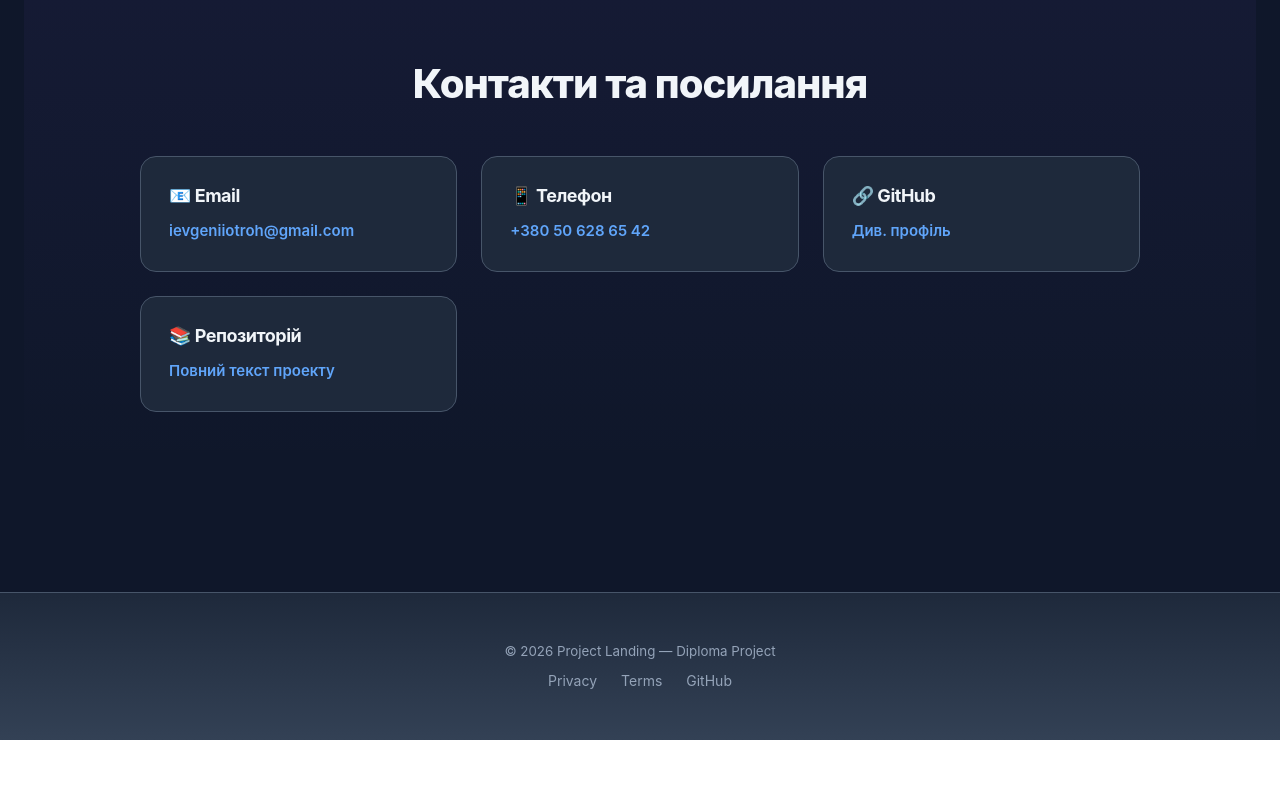
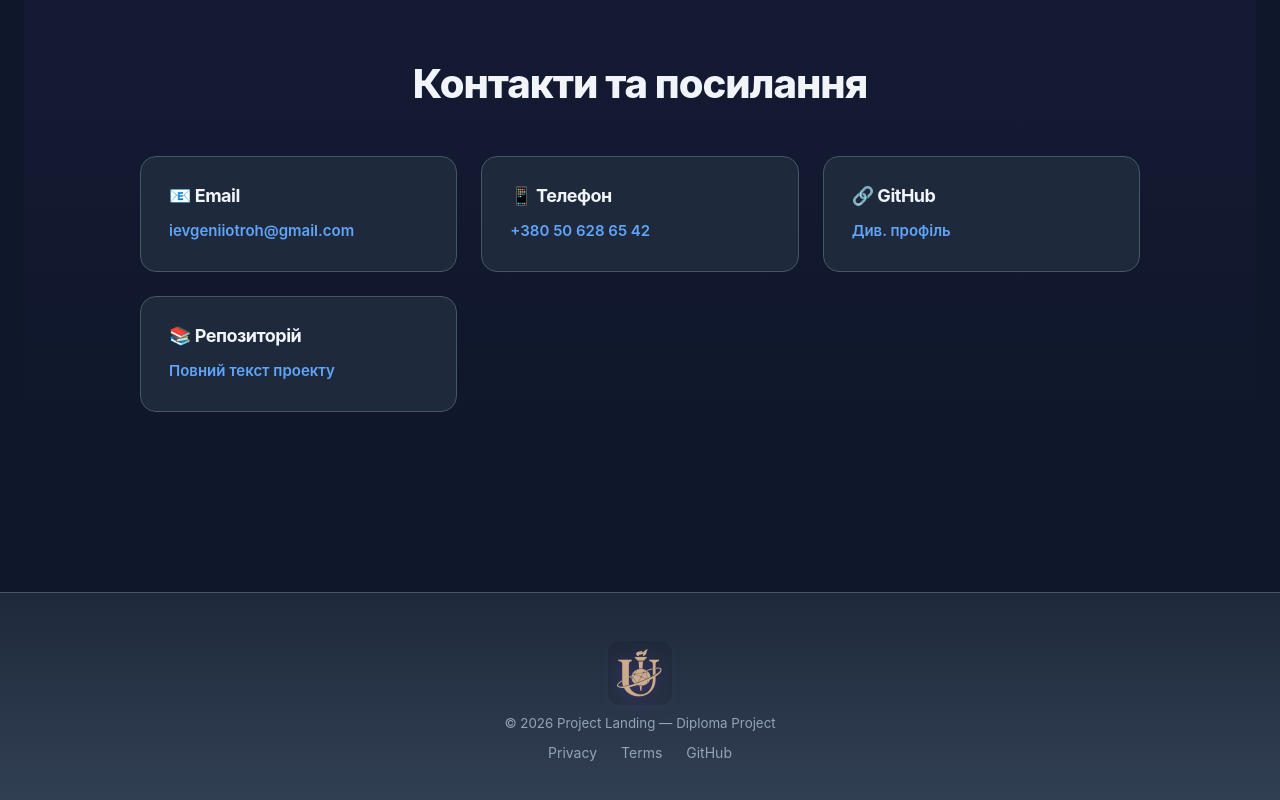
Before and after one commit to LyaKonch/diploma_landing, a React (Vite) app: page / in a window 1280 px wide. Shown: the part 4447-5247 px from the top of the page. Before the commit the page ends 5187 px from the top, so only its background shows below. Built offline with nearby package versions, Linux system fonts and the light colour scheme.

Commit message:
додано логотип університету. Working state

```diff
--- a/src/components/Footer.jsx
+++ b/src/components/Footer.jsx
@@ -3,6 +3,7 @@ export default function Footer() {
   return (
     <footer className="footer">
       <div className="container flex flex-col items-center justify-center py-4 gap-2">
+        <img src="/android-chrome-192x192.png" alt="Логотип університету" className="footer__logo" />
         <small className="text-muted">© {year} Project Landing — Diploma Project</small>
         <div className="footer__links flex gap-6">
           <a href="#" className="text-muted text-sm hover:text-primary-light">Privacy</a>
```
Also changed, not shown: public/android-chrome-192x192.png (added), public/favicon-16x16.png (added).
